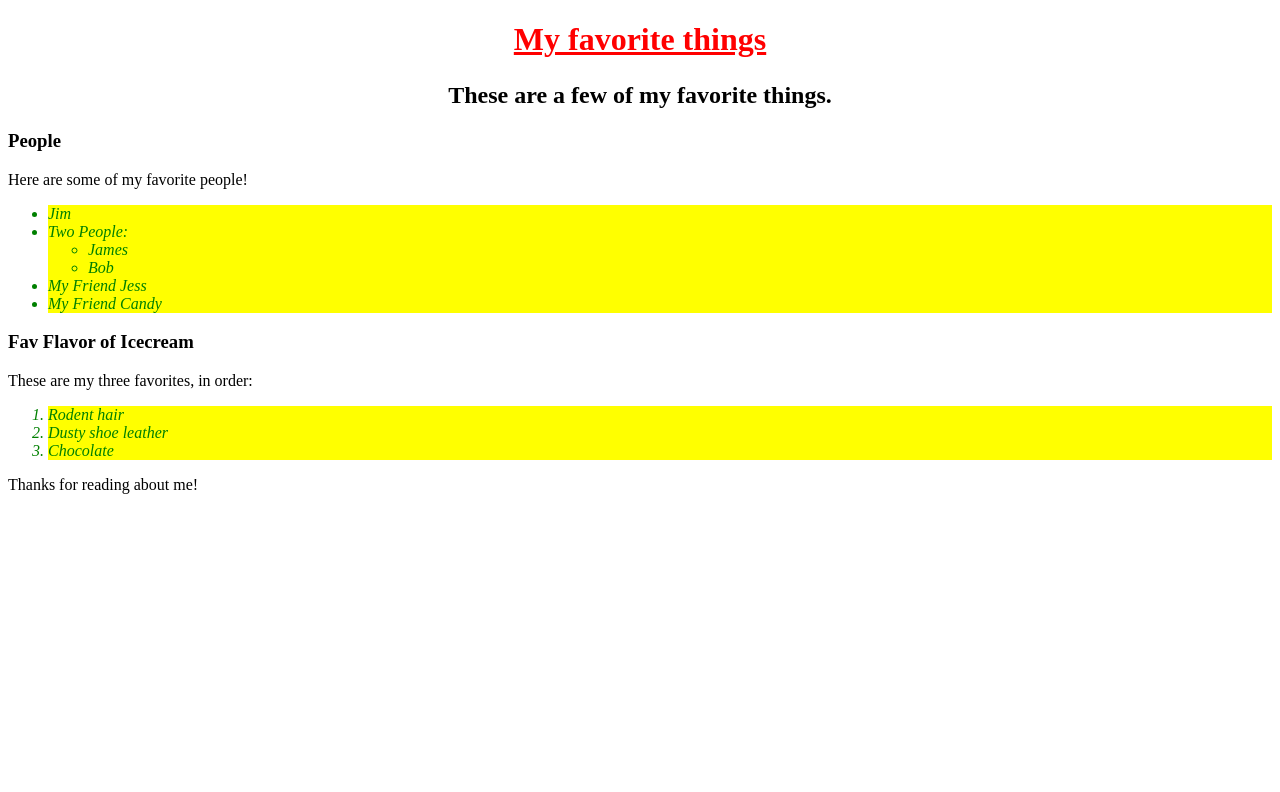
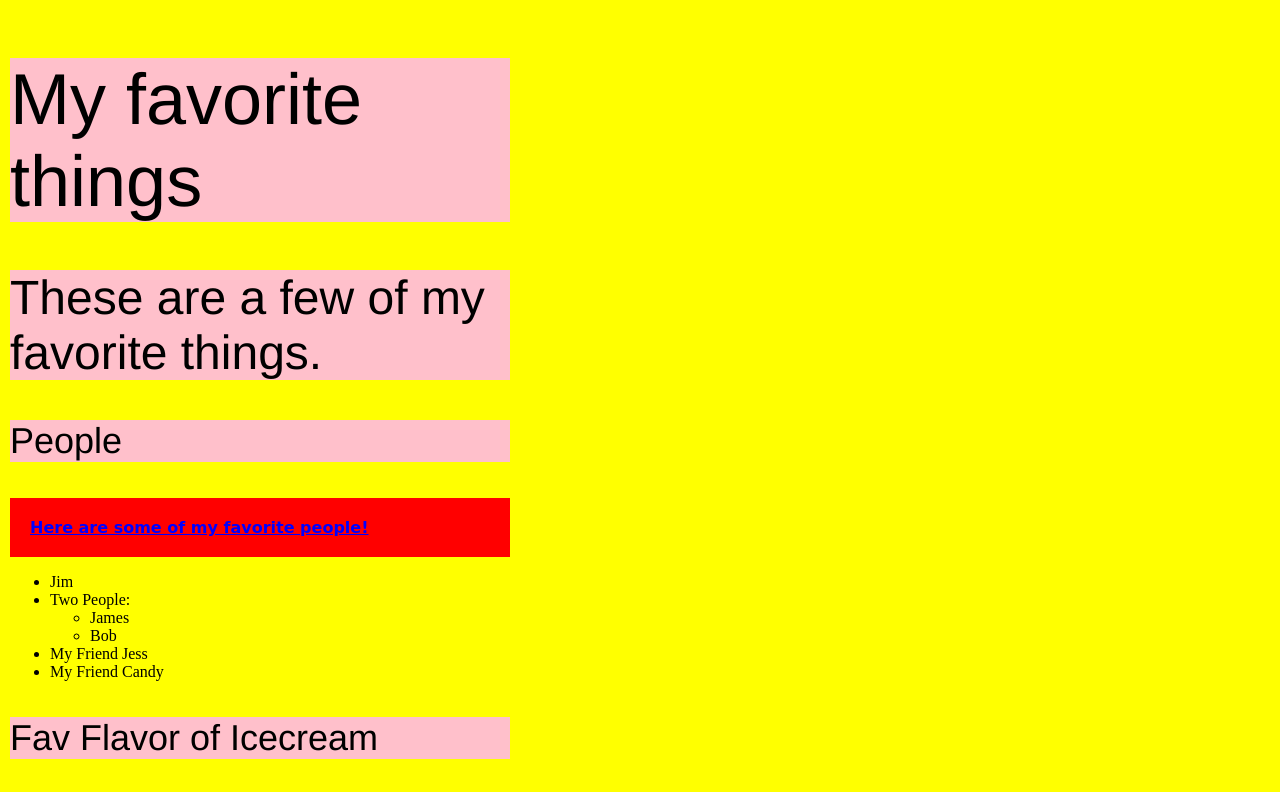
Before and after one commit to gracejadamiec/my-first-webpage, a plain HTML site: page favorite-things.html in a window 1280 px wide. Shown: the top 792 px of the page. Drawn offline with Linux system fonts and the light colour scheme.

Commit message:
Deleted style and morestyle CSS sheets. Replaced them with finalstyle CSS page to cover both the favorite things and favorite places HTML files. Modified the HTML files to accomodate the new CSS file.

```diff
--- /dev/null
+++ b/css/finalstyle.css
@@ -0,0 +1,45 @@
+body {
+  background-color: yellow;
+  margin: 0;
+  padding: 0;
+}
+
+h1, h2, h3 {
+  background-color: pink;
+  font-family: Helvetica;
+  font-weight: 100;
+}
+
+h1 {
+  font-size: 72px;
+}
+
+h2 {
+  font-size: 48px;
+}
+
+h3 {
+  font-size: 36px;
+}
+
+p {
+  padding: 20px;
+  margin: 0;
+  background-color: red;
+  font-family: cursive;
+  text-decoration: underline;
+  color: blue;
+  font-weight: 800;
+}
+
+#container {
+  padding:10px;
+  margin:0;
+  width: 500px;
+}
+
+.joisey {
+  font-family: cursive;
+  color: orange;
+  font-weight: 800;
+}
--- a/css/morestyle.css
+++ /dev/null
@@ -1,18 +0,0 @@
-h1 {
-  color: blue;
-  text-decoration: underline;
-  text-align: center;
-}
-
-h2 {
-  text-align: center;
-  font-weight: 700;
-  font-size: 24px;
-  line-height: 30px;
-}
-
-li {
-  background-color: red;
-  color: blue;
-  font-style: oblique;
-}
--- a/css/style.css
+++ /dev/null
@@ -1,18 +0,0 @@
-h1 {
-  color: red;
-  text-decoration: underline;
-  text-align: center;
-}
-
-h2 {
-  text-align: center;
-  font-weight: 700;
-  font-size: 24px;
-  line-height: 30px;
-}
-
-li {
-  background-color: yellow;
-  color: green;
-  font-style: oblique;
-}
--- a/favorite-things.html
+++ b/favorite-things.html
@@ -1,7 +1,7 @@
 <!DOCTYPE html>
 <html>
   <head>
-    <link href="css/style.css" rel="stylesheet" type="text/css">
+    <link href="css/finalstyle.css" rel="stylesheet" type="text/css">
     <title>Michael's favorite things</title>
   </head>
   <body>
```
